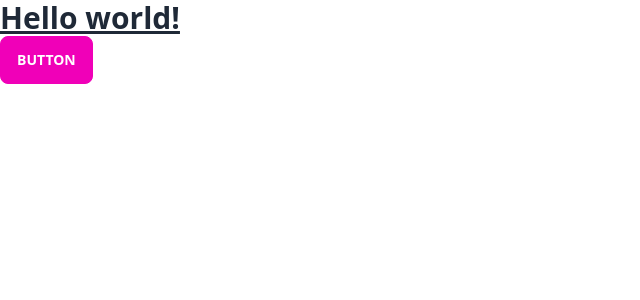
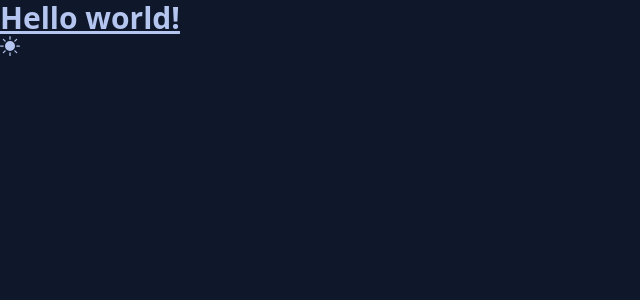
Before and after one commit to PranavPatel292/FrontEnd_Mentor_Invoice, a React (Vite) app in the folder client/: page / in a window 1280 px wide. Shown: the top 300 px of the page, without its empty margins (0-640 px from the left). Built offline with nearby package versions, Linux system fonts and the light colour scheme.

Commit message:
add theme toggle btn

```diff
--- a/client/package.json
+++ b/client/package.json
@@ -12,7 +12,9 @@
   "dependencies": {
     "daisyui": "^2.51.5",
     "react": "^18.2.0",
-    "react-dom": "^18.2.0"
+    "react-dom": "^18.2.0",
+    "react-icons": "^4.8.0",
+    "theme-change": "^2.5.0"
   },
   "devDependencies": {
     "@types/react": "^18.0.28",
--- a/client/src/App.tsx
+++ b/client/src/App.tsx
@@ -1,8 +1,10 @@
+import { ThemeToggleBtn } from "./components/CustomButtons/ThemeToggleBtn";
+
 function App() {
   return (
     <>
       <h1 className="text-3xl font-bold underline">Hello world!</h1>
-      <button className="btn btn-secondary">Button</button>
+      <ThemeToggleBtn className="" />
     </>
   );
 }
--- /dev/null
+++ b/client/src/components/CustomButtons/ThemeToggleBtn.tsx
@@ -0,0 +1,29 @@
+import { useEffect, useState } from "react";
+import { BsFillMoonFill, BsFillSunFill } from "react-icons/bs";
+
+interface ThemeToggleBtnProps {
+  className: string;
+}
+
+export const ThemeToggleBtn = ({ className }: ThemeToggleBtnProps) => {
+  const [theme, setTheme] = useState("night");
+  const toggleTheme = () => {
+    setTheme(theme === "night" ? "cupcake" : "night");
+  };
+  // initially set the theme and "listen" for changes to apply them to the HTML tag
+  useEffect(() => {
+    document.querySelector("html")?.setAttribute("data-theme", theme);
+  }, [theme]);
+
+  return (
+    <>
+      <button onClick={toggleTheme} className={className}>
+        {theme === "cupcake" ? (
+          <BsFillMoonFill size={20} />
+        ) : (
+          <BsFillSunFill size={20} />
+        )}
+      </button>
+    </>
+  );
+};
--- a/client/tailwind.config.js
+++ b/client/tailwind.config.js
@@ -2,7 +2,9 @@
 export default {
   content: ["./index.html", "./src/**/*.{js,ts,jsx,tsx}"],
   theme: {
-    extend: {},
+    extend: {
+      theme: ["cupcake", "night"],
+    },
   },
   plugins: [require("daisyui")],
 };
```
Also changed, not shown: 2 other files (tests, documents, lock files or other folders).
